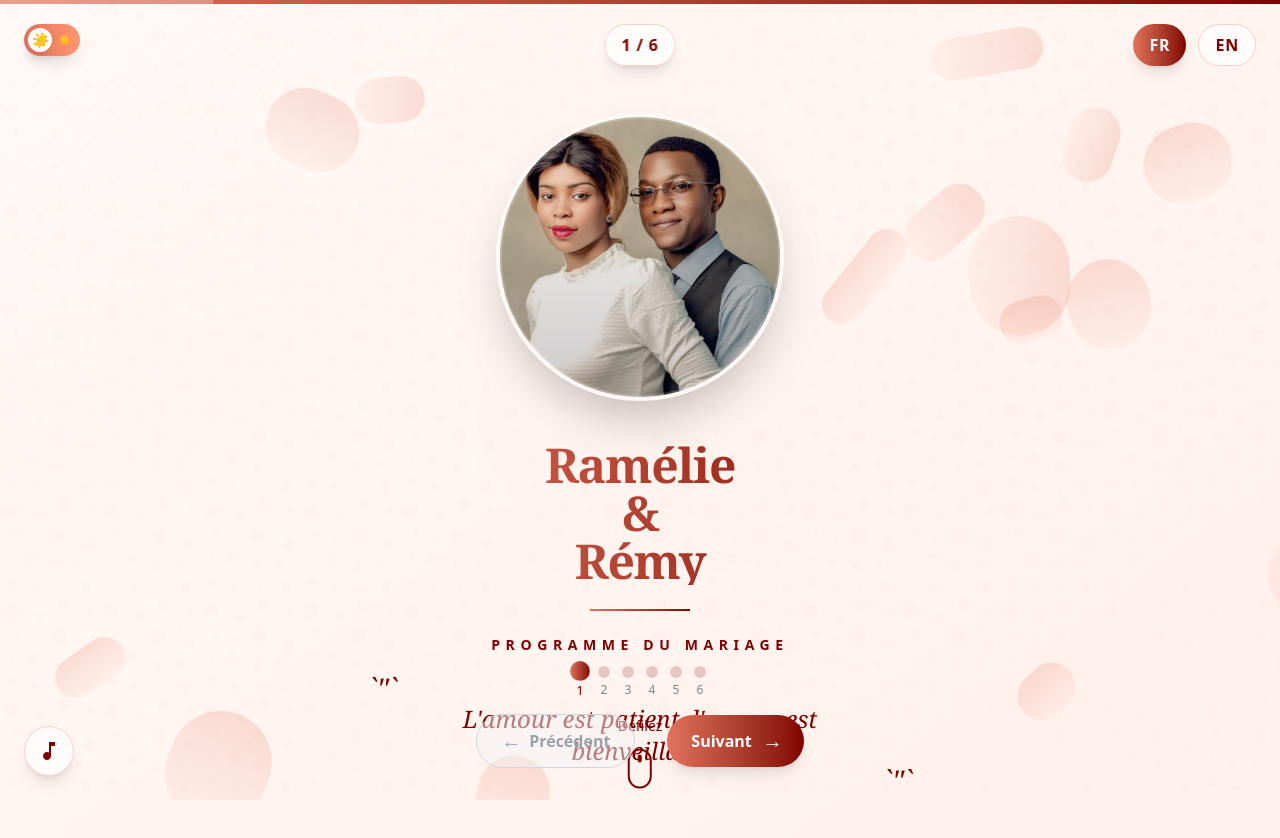
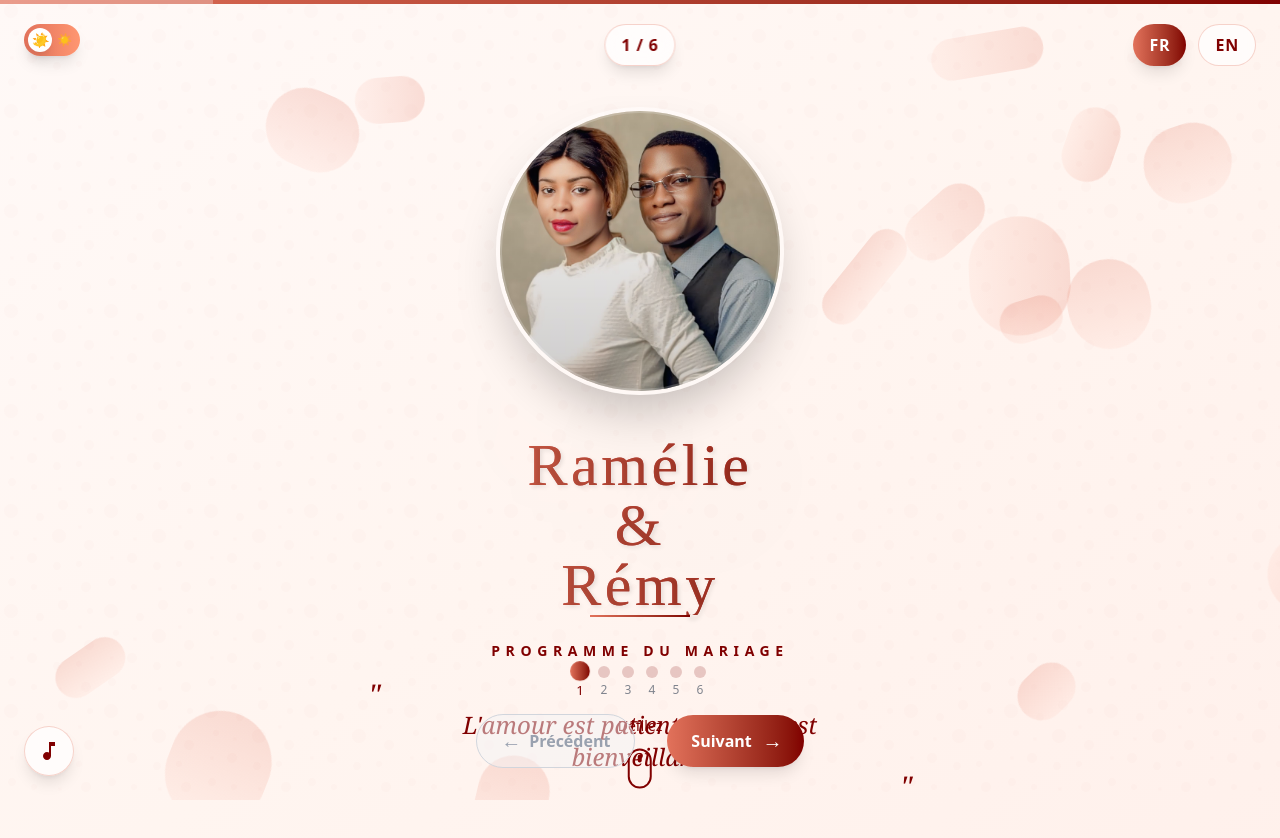
Before and after one commit to Nsanga/wedding_catalogue, a Next.js app: page / in a window 1280 px wide. Shown: the top 838 px of the page. Built offline with nearby package versions, Linux system fonts and the light colour scheme.

Commit message:
pull request

```diff
--- a/package.json
+++ b/package.json
@@ -19,8 +19,8 @@
     "@eslint/eslintrc": "^3",
     "@tailwindcss/postcss": "^4",
     "@types/node": "^20",
-    "@types/react": "^19",
-    "@types/react-dom": "^19",
+    "@types/react": "18.3.12",
+    "@types/react-dom": "18.3.1",
     "eslint": "^9",
     "eslint-config-next": "15.4.6",
     "tailwindcss": "^4",
--- a/src/app/components/CoverPage.tsx
+++ b/src/app/components/CoverPage.tsx
@@ -1,3 +1,5 @@
+'use client';
+
 import React from 'react';
 import { motion } from 'framer-motion';
 import Image from 'next/image';
@@ -65,11 +67,12 @@ const CoverPage = ({ data, theme }: Data) => {
         transition={{ delay: 0.3, duration: 0.8 }}
         className="text-center z-10 max-w-2xl"
       >
-        <h1 className="text-3xl md:text-5xl font-serif font-bold mb-6 tracking-tight text-center">
-            <span className="bg-gradient-to-r from-[#E2725B] to-[#800000] bg-clip-text text-transparent block">{first}</span>
-            <span className="bg-gradient-to-r from-[#E2725B] to-[#800000] bg-clip-text text-transparent block">&</span>
-            <span className="bg-gradient-to-r from-[#E2725B] to-[#800000] bg-clip-text text-transparent block">{second}</span>
+        <h1 className="font-wedding text-4xl md:text-6xl text-center script-gradient script-gradient-animated script-shadow">
+          <span className="bg-gradient-to-r from-[#E2725B] to-[#800000] bg-clip-text text-transparent block">{first}</span>
+          <span className="bg-gradient-to-r from-[#E2725B] to-[#800000] bg-clip-text text-transparent block">&</span>
+          <span className="bg-gradient-to-r from-[#E2725B] to-[#800000] bg-clip-text text-transparent block">{second}</span>
         </h1>
+
 
         <motion.div
           initial={{ width: 0 }}
@@ -95,9 +98,9 @@ const CoverPage = ({ data, theme }: Data) => {
           className="font-serif text-xl md:text-2xl italic max-w-lg mx-auto px-6 py-8 relative"
           style={{ color: theme === 'dark' ? '#E2725B' : '#800000' }}
         >
-          <span className="absolute -left-4 top-0 text-3xl">`&quot;`</span>
+          <span className="absolute -left-4 top-0 text-3xl">&quot;</span>
           {data.quote}
-          <span className="absolute -right-4 bottom-0 text-3xl">`&quot;`</span>
+          <span className="absolute -right-4 bottom-0 text-3xl">&quot;</span>
         </motion.p>
       </motion.div>
 
--- a/src/app/components/GalleryPage.tsx
+++ b/src/app/components/GalleryPage.tsx
@@ -37,7 +37,7 @@ const GalleryPage = ({ title, subtitle, photos, theme }: GalleryPageProps) => {
     <div className="py-10 px-4">
       {/* Header */}
       <div className="text-center mb-12">
-        <h2 className="text-4xl md:text-5xl font-serif font-bold mb-6">
+        <h2 className="font-wedding text-4xl md:text-6xl text-center script-gradient script-gradient-animated script-shadow mb-6">
           <span className="bg-gradient-to-r from-[#E2725B] to-[#800000] bg-clip-text text-transparent">
             {title}
           </span>
--- a/src/app/components/GiftsPage.tsx
+++ b/src/app/components/GiftsPage.tsx
@@ -1,3 +1,5 @@
+'use client';
+
 import React, { useState } from 'react';
 import { motion } from 'framer-motion';
 
@@ -60,7 +62,7 @@ const GiftsPage = ({ title, text, methods, note, theme }: GiftsPageProps) => {
         animate={{ opacity: 1, y: 0 }}
         className="text-center mb-12"
       >
-        <h2 className="text-4xl md:text-5xl font-serif font-bold mb-8">
+        <h2 className="font-wedding text-4xl md:text-6xl text-center script-gradient script-gradient-animated script-shadow mb-8">
           <span className="bg-gradient-to-r from-[#E2725B] to-[#800000] bg-clip-text text-transparent">
             {title}
           </span>
--- a/src/app/components/LanguageToggle.tsx
+++ b/src/app/components/LanguageToggle.tsx
@@ -1,3 +1,6 @@
+
+'use client';
+
 import React from 'react';
 import { motion } from 'framer-motion';
 
--- a/src/app/components/Navigation.tsx
+++ b/src/app/components/Navigation.tsx
@@ -1,3 +1,5 @@
+'use client';
+
 import React from 'react';
 import { motion, AnimatePresence } from 'framer-motion';
 
--- a/src/app/components/PageWrapper.tsx
+++ b/src/app/components/PageWrapper.tsx
@@ -1,3 +1,5 @@
+'use client';
+
 import { AnimatePresence, motion } from 'framer-motion';
 import React from 'react';
 
--- a/src/app/components/ProgramPage.tsx
+++ b/src/app/components/ProgramPage.tsx
@@ -1,3 +1,5 @@
+'use client';
+
 import React from 'react';
 import { motion } from 'framer-motion';
 
@@ -21,7 +23,7 @@ const ProgramPage = ({ title, events, theme }: ProgramPageProps) => {
         animate={{ opacity: 1, y: 0 }}
         className="text-center mb-8 sm:mb-12"
       >
-        <h2 className="text-3xl sm:text-4xl md:text-5xl font-serif font-bold mb-4 sm:mb-6 px-2">
+        <h2 className="font-wedding text-4xl md:text-6xl text-center script-gradient script-gradient-animated script-shadow mb-4 sm:mb-6 px-2">
           <span className="bg-gradient-to-r from-[#E2725B] to-[#800000] bg-clip-text text-transparent break-words">
             {title}
           </span>
--- a/src/app/globals.css
+++ b/src/app/globals.css
@@ -1,11 +1,17 @@
 @import "tailwindcss";
+@import url('https://fonts.googleapis.com/css2?family=Parisienne&display=swap');
 
 :root {
-  --background: #fef7f1; /* Rose pâle pour thème clair */
-  --foreground: #2c1810; /* Marron foncé pour texte */
-  --primary: #e11d48; /* Rose vif */
-  --secondary: #f97316; /* Orange */
-  --accent: #8b5cf6; /* Violet */
+  --background: #fef7f1;
+  /* Rose pâle pour thème clair */
+  --foreground: #2c1810;
+  /* Marron foncé pour texte */
+  --primary: #e11d48;
+  /* Rose vif */
+  --secondary: #f97316;
+  /* Orange */
+  --accent: #8b5cf6;
+  /* Violet */
 }
 
 @theme inline {
@@ -23,23 +29,42 @@
   --animate-pulse-glow: pulse-glow 2s ease-in-out infinite;
 
   @keyframes float {
-    0%, 100% { transform: translateY(0); }
-    50% { transform: translateY(-20px); }
+
+    0%,
+    100% {
+      transform: translateY(0);
+    }
+
+    50% {
+      transform: translateY(-20px);
+    }
   }
 
   @keyframes pulse-glow {
-    0%, 100% { opacity: 1; }
-    50% { opacity: 0.5; }
+
+    0%,
+    100% {
+      opacity: 1;
+    }
+
+    50% {
+      opacity: 0.5;
+    }
   }
 }
 
 /* Dark theme overrides */
 .dark {
-  --background: #0f172a; /* Bleu nuit */
-  --foreground: #f1f5f9; /* Gris clair */
-  --primary: #f472b6; /* Rose pâle */
-  --secondary: #fb923c; /* Orange doux */
-  --accent: #a78bfa; /* Violet doux */
+  --background: #0f172a;
+  /* Bleu nuit */
+  --foreground: #f1f5f9;
+  /* Gris clair */
+  --primary: #f472b6;
+  /* Rose pâle */
+  --secondary: #fb923c;
+  /* Orange doux */
+  --accent: #a78bfa;
+  /* Violet doux */
 }
 
 body {
@@ -110,16 +135,94 @@ body {
 }
 
 .terracotta {
-  background-color: #E2725B;   /* ou #E35336 pour plus vif */
+  background-color: #E2725B;
+  /* ou #E35336 pour plus vif */
   color: white;
 }
 
 .marron {
-  background-color: #800000;    /* ou #8B4513 pour un marron plus naturel */
+  background-color: #800000;
+  /* ou #8B4513 pour un marron plus naturel */
   color: white;
 }
 
 .orange {
   background-color: #FFA500;
-  color: black;   /* ou white selon le fond */
+  color: black;
+  /* ou white selon le fond */
 }
+
+.font-wedding {
+  font-family: "Parisienne", cursive;
+  letter-spacing: 0.06em;
+}
+
+/* Effets spéciaux pour les polices script */
+.script-shadow {
+  text-shadow: 2px 2px 4px rgba(0, 0, 0, 0.1);
+}
+
+.script-shadow-dark {
+  text-shadow: 2px 2px 8px rgba(0, 0, 0, 0.3);
+}
+
+.script-glow {
+  text-shadow: 0 0 8px rgba(226, 114, 91, 0.3);
+}
+
+.script-gradient {
+  background: linear-gradient(135deg,
+      #FFD1C4,
+      /* #E2725B très clair */
+      #FF8A71,
+      /* #E2725B clair */
+      #E2725B,
+      /* Rose saumon principal */
+      #B84A4A,
+      /* Intermédiaire */
+      #800000);
+  /* Bordeaux */
+  background-size: 200% 200%;
+  -webkit-background-clip: text;
+  background-clip: text;
+  color: transparent;
+  animation: gradient-flow 4s ease infinite;
+}
+
+.dark .script-gradient {
+  background: linear-gradient(135deg,
+      #FFF0EB,
+      /* Très clair pour contraste */
+      #FFD1C4,
+      /* Clair */
+      #FFB4A2,
+      /* Moyen-clair */
+      #E2725B,
+      /* Principal */
+      #FF6B6B);
+  /* Rouge clair vibrante */
+  background-size: 200% 200%;
+  -webkit-background-clip: text;
+  background-clip: text;
+  color: transparent;
+  animation: gradient-flow 5s ease infinite;
+}
+
+@keyframes weddingGradient {
+  0% {
+    background-position: 0% 50%;
+  }
+
+  50% {
+    background-position: 100% 50%;
+  }
+
+  100% {
+    background-position: 0% 50%;
+  }
+}
+
+.script-gradient-animated {
+  background-size: 300% 300%;
+  animation: weddingGradient 12s ease infinite;
+}
```
Also changed, not shown: src/app/components/TextPage.tsx (+14 -5 lines), 1 other file (tests, documents, lock files or other folders).
